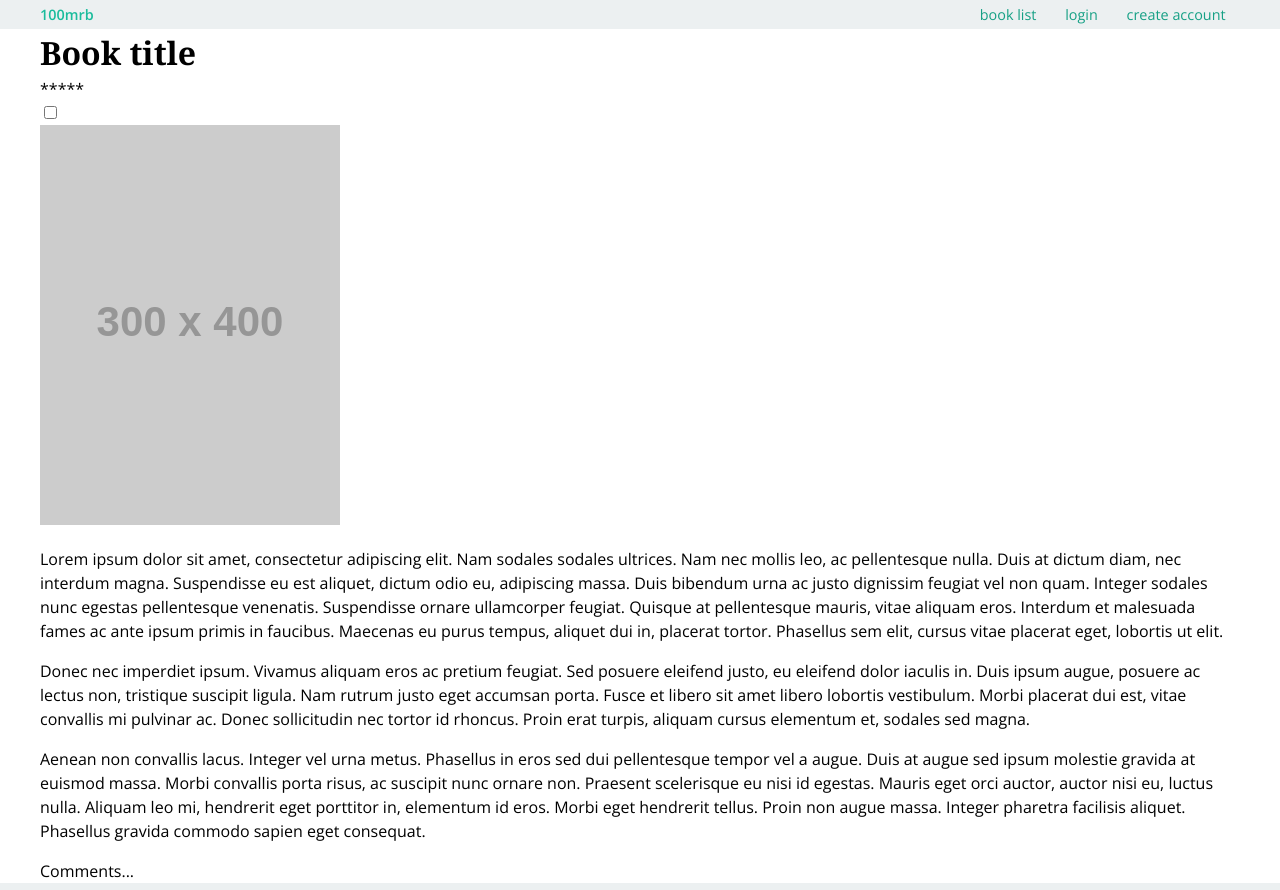
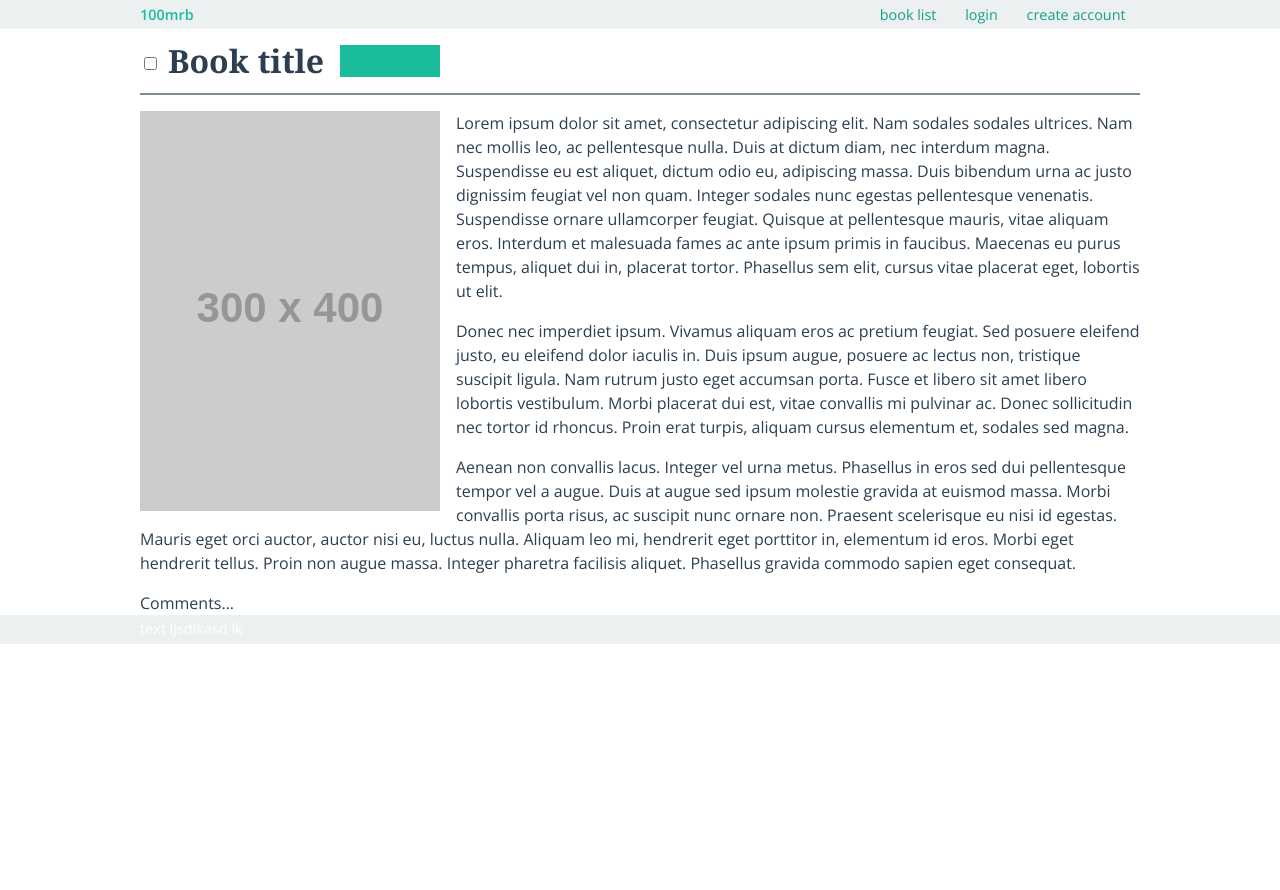
Before and after one commit to wadmiraal/100mrb, a website: page front-end/app/htmlDev/book-page.html in a window 1280 px wide. After the commit the page ends 800 px from the top, so only its background shows below. Drawn offline with nearby package versions, Linux system fonts and the light colour scheme; placeholder pictures from the web are drawn by us.

Commit message:
Update styles.

```diff
--- /dev/null
+++ b/front-end/app/assets/sass/partials/_components.sass
@@ -0,0 +1,6 @@
+/**
+ * @file
+ * Include all component styles.
+ */
+
+@import "components/rating/widget"
--- a/front-end/app/assets/sass/partials/base/_html.sass
+++ b/front-end/app/assets/sass/partials/base/_html.sass
@@ -14,6 +14,7 @@ body
     padding: 0
     margin: 0
     font-family: 'Open Sans', sans-serif
+    color: $midnight-blue
 
 strong
     font-weight: 600
--- a/front-end/app/assets/sass/partials/base/_layout.sass
+++ b/front-end/app/assets/sass/partials/base/_layout.sass
@@ -7,5 +7,5 @@
 
     .main-section-wrapper
         overflow: hidden
-        max-width: 1200px
+        max-width: 1000px
         margin: 0 auto
--- a/front-end/app/assets/sass/partials/base/_page.sass
+++ b/front-end/app/assets/sass/partials/base/_page.sass
@@ -32,8 +32,39 @@
                 display: block
                 padding: 0 1em
 
-.book-title-wrapper
+.book-page-title-wrapper
     overflow: hidden
+    padding: .5em 0
+    border-bottom: 2px solid $asbestos
+    margin-bottom: 1em
 
     h1
         margin: 0
+        float: left
+
+    .book-page-rating-widget-wrapper
+        float: left
+        margin-left: 1em
+        padding-top: .5em
+        overflow: hidden
+        height: 2em
+        min-width: 200px
+
+    .book-page-read-widget
+        float: left
+        font-size: 2em
+        margin-right: .25em
+
+        input
+            margin-top: 1.5em
+            display: block
+
+.book-content-wrapper
+    overflow: hidden
+
+    p:first-of-type
+        margin-top: 0
+
+    .book-page-content-image
+        float: left
+        margin: 0 1em 1em 0
--- a/front-end/app/assets/sass/partials/components/rating/_widget.sass
+++ b/front-end/app/assets/sass/partials/components/rating/_widget.sass
@@ -2,3 +2,38 @@
  * @file
  * Ratings widget.
  */
+
+.book-rating-widget
+    position: relative
+    overflow: hidden
+    height: 100%
+
+    .widget-label
+        display: none
+
+    .rating-overlay
+        position: absolute
+        z-index: 100
+        left: 0
+        top: 0
+        width: 200px
+        height: 100%
+        overflow: hidden
+
+    .rating-span
+        background: $turquoise
+        height: 100%
+        width: 50%
+
+.book-page-rating-widget-with-user-rating-widget
+
+    .book-rating-widget-user-rating
+        display: none
+
+.book-page-rating-widget-with-user-rating-widget:hover
+
+    .book-rating-widget-global-rating
+        display: none
+
+    .book-rating-widget-user-rating
+        display: block
--- a/front-end/app/assets/sass/partials/utils/_color.sass
+++ b/front-end/app/assets/sass/partials/utils/_color.sass
@@ -7,3 +7,6 @@ $silver: #BDC3C7
 $clouds: #ECF0F1
 $turquoise: #1ABC9C
 $green-sea: #16A085
+$midnight-blue: #2C3E50
+$wet-asphalt: #34495E
+$asbestos: #7F8C8D
--- a/front-end/app/assets/sass/styles.sass
+++ b/front-end/app/assets/sass/styles.sass
@@ -5,3 +5,4 @@
 
 @import "partials/utils"
 @import "partials/base"
+@import "partials/components"
--- a/front-end/app/htmlDev/book-page.html
+++ b/front-end/app/htmlDev/book-page.html
@@ -40,14 +40,26 @@
                 <div class="main-section-wrapper page-content-wrapper">
                     <div id="book-page">
                         <div class="book-title-wrapper book-page-title-wrapper">
+                            <div class="widget book-read-widget book-page-read-widget">
+                                <input type="checkbox" title="Have you read this book ?">
+                            </div>
+
                             <h1>Book title</h1>
 
-                            <div class="widget book-rating-widget book-page-rating-widget">
-                                *****
-                            </div>
+                            <div class="book-page-rating-widget-wrapper book-page-rating-widget-with-user-rating-widget">
+                                <div class="widget book-rating-widget book-page-rating-widget book-rating-widget-global-rating">
+                                    <span class="widget-label">Global rating</span>
+                                    <div class="rating-overlay">
+                                        <div class="rating-span"></div>
+                                    </div>
+                                </div>
 
-                            <div class="widget book-read-widget book-page-read-widget">
-                                <input type="checkbox">
+                                <div class="widget book-rating-widget book-page-rating-widget book-rating-widget-user-rating">
+                                    <span class="widget-label">User rating</span>
+                                    <div class="rating-overlay">
+                                        <div class="rating-span"></div>
+                                    </div>
+                                </div>
                             </div>
                         </div>
 
@@ -68,9 +80,9 @@
                 </div>
             </div>
 
-            <footer id="footer" class="main-section-wrapper">
+            <footer id="footer" class="main-section">
                 <div class="main-section-wrapper footer-wrapper">
-
+                    text ljsdlkasd lk
                 </div>
             </footer>
         </div>
```
Also changed, not shown: front-end/app/assets/css/styles.css, 1 other file.
